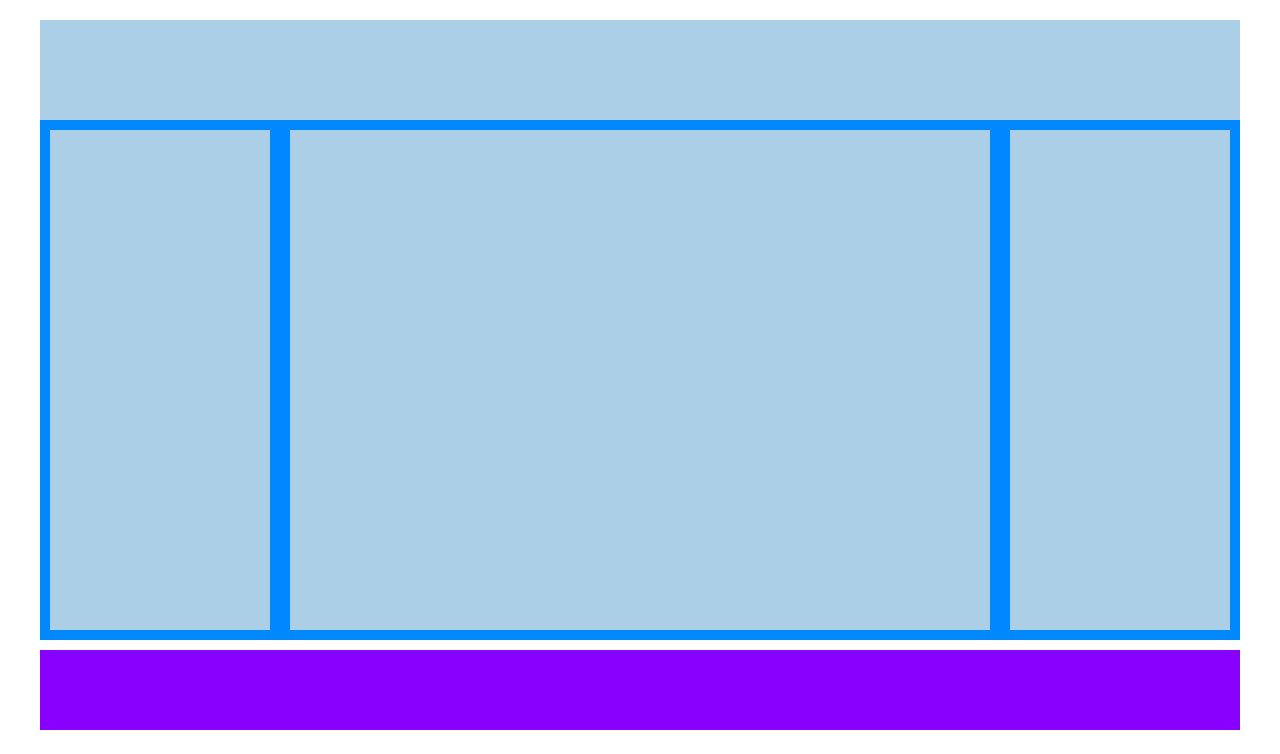
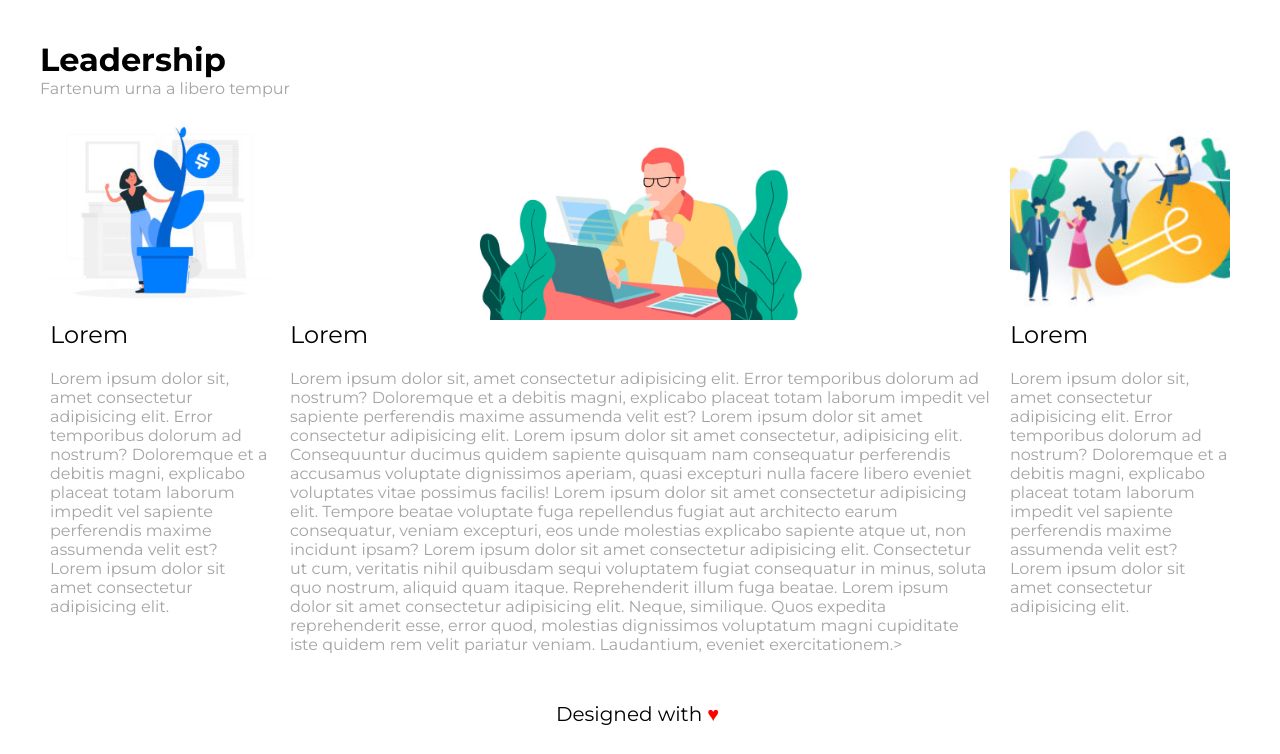
Before and after one commit to ElisaSalvatore/htmlcss-wp, a plain HTML site: page index.html in a window 1280 px wide. Shown: the part 684-1438 px from the top of the page. Before the commit the page ends 1414 px from the top, so only its background shows below. Drawn offline with Linux system fonts and the light colour scheme.

Commit message:
htmlcss-wordpress

```diff
--- a/css/style.css
+++ b/css/style.css
@@ -19,7 +19,7 @@
     width: 1200px;
     margin: 0 auto;
 }
-
+/* header */
 header {
     height: 100px;
     background-color: white;
@@ -28,9 +28,9 @@ header {
 
 .logo {
     height: 80px;
-    /* margin-right: 10px grey; */
 }
 
+/* menù */
 nav ul li {
     display: inline-block;
     list-style: none;
@@ -47,45 +47,53 @@ nav ul li a {
 nav ul li a:hover {
     text-decoration: underline;
     background-color: lightblue;
+    color: white;
     border-radius: 5px;
 }
 
-.img {
-    border-radius: 10px;
-    background-size: cover;
-    background-position: center;
-}
+/* container banner */
 
 .img.banner {
     height: 500px;
     background-image:url('../img/banner.jpg');
+    background-size: cover;
+    background-position: center;
     margin-bottom: 20px;
     position: relative;
+    border-radius: 10px;
 }
 
 .text-banner {
+    width: 50%;
+    height: 100px;
     position: absolute;
-    left: 80px;
-    bottom: 60px;
+    left: 50px;
+    bottom: 70px;
     color: white;
 }
 
-h3 {
-    font-size: 40px;
+.text-banner h3 {
+    font-size: 30px;
     font-weight: normal;
 }
 
+/* main */
+
 main {
     width: 100%;
-    background-color: #0088ff;
+    background-color:white;
 }
 
 .top-main {
     height: 100px;
-    margin-bottom: 10px;
-    background-color: #abcfe7;
+    padding: 20px 0;
 }
 
+.top-main p {
+    color: #a4a4a4
+}
+
+/* col-content */
 .sb-left, .sb-right {
     width: 20%;
 }
@@ -95,14 +103,55 @@ main {
 }
 
 .col-content {
-    height: 500px;
-    background-color: #abcfe7;
-    padding: 20px;
     margin: 0px 10px 10px;
+    position: relative;
+    top: 0;
+    left: 0;
+    bottom: 0;
+    right: 0;
+    z-index: 800;
+}
+
+.col-content h2 {
+    font-weight: normal;
+    margin-bottom: 20px;
+}
+
+.col-content p {
+    color: #a4a4a4;
+}
+
+.img-content {
+    background-size: cover;
+    background-position: center;
+    height: 200px;
+    border-radius: 10px;
+}
+.img-content.left {
+    background-image: url('../img/img-1.jpg');
+}
+
+.img-content.center {
+    background-image: url('../img/banner-2.jpg');
+    margin: 0 auto;
+}
+
+.img-content.right {
+    background-image: url('../img/img-3.jpg');
 }
 
 footer {
     height: 80px;
-    background-color: #8801fe;
+    background-color: white;
     margin-top: 10px;
+    text-align: center;
+    line-height: 80px;
+    font-size: 20px;
 }
+
+footer::after {
+    content:'\2665';
+    color: red;
+    padding: 5px;
+    font-weight: lighter;
+}
--- a/index.html
+++ b/index.html
@@ -29,33 +29,46 @@
 
         <div class="img banner">
             <div class="text-banner">
-                <h3>
-                    ciao
-                </h3>
-                <p>ciao</p>
-
+                <h3>Pretium ac placerat dui interdum nunc in eros urna morbi</h3>
+                <p>Lorem ipsum dolor sit amet consectetur adipisicing elit. A in sequi eius facilis debitis, eveniet fugit dicta ipsa ratione porro dolor.</p>
             </div>
         </div>
 
         <main>
             <div class="row-clearfix">
 
-                <div class="top-main"></div>
+                <div class="top-main">
+                    <h1>Leadership</h1>
+                    <p>Fartenum urna a libero tempur</p>
+                </div>
+                <div class="fl sb-left">
+                    <div class="col-content">
+                        <div class="img-content left"></div>
+                        <h2>Lorem</h2>
+                        <p>Lorem ipsum dolor sit, amet consectetur adipisicing elit. Error temporibus dolorum ad nostrum? Doloremque et a debitis magni, explicabo placeat totam laborum impedit vel sapiente perferendis maxime assumenda velit est? Lorem ipsum dolor sit amet consectetur adipisicing elit. </p>
+                    </div>
+                </div>
 
-                <div class="fl sb-left">
-                    <div class="col-content"></div>
+                <div class="fl center">
+                    <div class="col-content">
+                        <div class="img-content center"></div>
+                        <h2>Lorem</h2>
+                        <p>Lorem ipsum dolor sit, amet consectetur adipisicing elit. Error temporibus dolorum ad nostrum? Doloremque et a debitis magni, explicabo placeat totam laborum impedit vel sapiente perferendis maxime assumenda velit est? Lorem ipsum dolor sit amet consectetur adipisicing elit. Lorem ipsum dolor sit amet consectetur, adipisicing elit. Consequuntur ducimus quidem sapiente quisquam nam consequatur perferendis accusamus voluptate dignissimos aperiam, quasi excepturi nulla facere libero eveniet voluptates vitae possimus facilis! Lorem ipsum dolor sit amet consectetur adipisicing elit. Tempore beatae voluptate fuga repellendus fugiat aut architecto earum consequatur, veniam excepturi, eos unde molestias explicabo sapiente atque ut, non incidunt ipsam? Lorem ipsum dolor sit amet consectetur adipisicing elit. Consectetur ut cum, veritatis nihil quibusdam sequi voluptatem fugiat consequatur in minus, soluta quo nostrum, aliquid quam itaque. Reprehenderit illum fuga beatae. Lorem ipsum dolor sit amet consectetur adipisicing elit. Neque, similique. Quos expedita reprehenderit esse, error quod, molestias dignissimos voluptatum magni cupiditate iste quidem rem velit pariatur veniam. Laudantium, eveniet exercitationem.></beatae> </p>
+                    </div>
                 </div>
-                <div class="fl center">
-                    <div class="col-content"></div>
-                </div>
+
                 <div class="fl sb-right">
-                    <div class="col-content"></div>
+                    <div class="col-content">
+                        <div class="img-content right"></div>
+                        <h2>Lorem</h2>
+                        <p>Lorem ipsum dolor sit, amet consectetur adipisicing elit. Error temporibus dolorum ad nostrum? Doloremque et a debitis magni, explicabo placeat totam laborum impedit vel sapiente perferendis maxime assumenda velit est? Lorem ipsum dolor sit amet consectetur adipisicing elit. </p>
+                    </div>
                 </div>
 
             </div>
         </main>
 
-        <footer></footer>
+        <footer>Designed with</footer>
 
     </div>
 </body>
```
Also changed, not shown: 1 other file.
